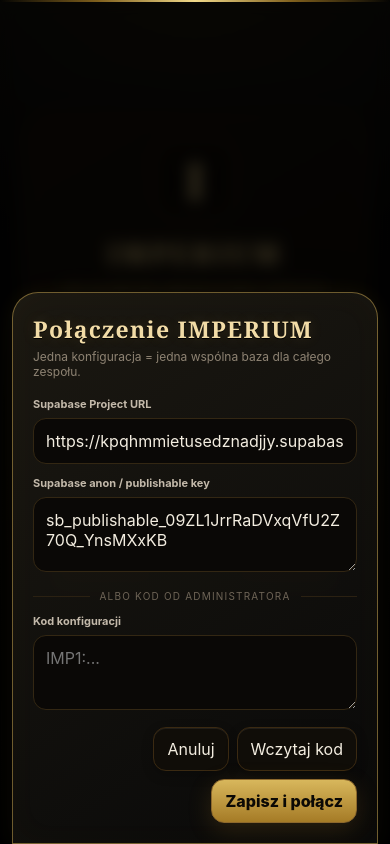
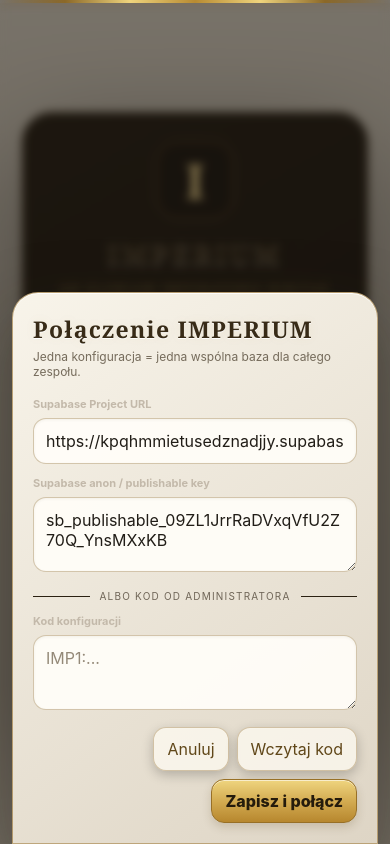
Before and after one commit to maestodreams-del/imperium, a plain HTML site: page android-wrapper/app/src/main/assets/index.html in a window 390 px wide. Both pictures are taken after a click on the button "Konfiguracja serwera". Drawn offline with Linux system fonts and the light colour scheme.

Commit message:
Update styles.css

```diff
--- a/android-wrapper/app/src/main/assets/styles.css
+++ b/android-wrapper/app/src/main/assets/styles.css
@@ -419,3 +419,393 @@ body::before {
     max-width: 100%;
   }
 }
+/* =========================================================
+   IMPERIUM LIGHT GOLD
+   Lux • Aurum • Ordo
+   ========================================================= */
+
+:root {
+  --light-gold: #c89b3c;
+  --light-gold-bright: #e4c36a;
+  --light-gold-deep: #8c6723;
+
+  --light-bg: #d8d2c5;
+  --light-surface: #f2eee5;
+  --light-surface-2: #e7e0d3;
+
+  --light-text: #211d17;
+  --light-muted: #756b5b;
+  --light-border: rgba(139, 103, 35, .34);
+}
+
+/* GŁÓWNE TŁO */
+
+html,
+body {
+  background:
+    radial-gradient(
+      circle at 50% 0%,
+      rgba(255, 239, 190, .35),
+      transparent 34%
+    ),
+    linear-gradient(
+      180deg,
+      #d9d3c7 0%,
+      #c7c0b3 100%
+    ) !important;
+
+  color: var(--light-text);
+}
+
+/* DELIKATNY IMPERIALNY WZÓR */
+
+body::after {
+  content: "";
+  position: fixed;
+  inset: 0;
+  pointer-events: none;
+  z-index: -1;
+
+  background-image:
+    linear-gradient(
+      30deg,
+      rgba(126, 94, 32, .025) 12%,
+      transparent 12.5%,
+      transparent 87%,
+      rgba(126, 94, 32, .025) 87.5%
+    );
+
+  background-size: 42px 42px;
+}
+
+/* ZŁOTA LINIA */
+
+body::before {
+  height: 3px !important;
+
+  background:
+    linear-gradient(
+      90deg,
+      transparent,
+      #8b6828,
+      #efd47d,
+      #b88b32,
+      #efd47d,
+      #8b6828,
+      transparent
+    ) !important;
+
+  box-shadow:
+    0 1px 8px rgba(119, 84, 22, .30);
+}
+
+/* GŁÓWNE PANELE */
+
+.panel,
+.card,
+.task,
+.hero,
+.modal {
+  color: var(--light-text) !important;
+
+  background:
+    linear-gradient(
+      145deg,
+      rgba(250, 247, 239, .98),
+      rgba(231, 224, 210, .98)
+    ) !important;
+
+  border:
+    1px solid rgba(145, 108, 40, .34) !important;
+
+  box-shadow:
+    0 8px 24px rgba(64, 51, 31, .13),
+    inset 0 1px 0 rgba(255,255,255,.9) !important;
+}
+
+/* KARTY ZADAŃ */
+
+.task {
+  position: relative;
+  overflow: hidden;
+}
+
+.task::before {
+  width: 4px !important;
+
+  background:
+    linear-gradient(
+      180deg,
+      #efd47d,
+      #b48731,
+      #7c591c
+    ) !important;
+
+  box-shadow:
+    1px 0 8px rgba(151, 107, 29, .25) !important;
+}
+
+/* TYTUŁY */
+
+h1,
+h2,
+h3,
+.brand {
+  color: #382b17 !important;
+
+  text-shadow:
+    0 1px 0 rgba(255,255,255,.9),
+    0 0 12px rgba(170,125,40,.08) !important;
+}
+
+.brand {
+  color: #74521c !important;
+  letter-spacing: .075em;
+}
+
+.motto {
+  color: #886c36 !important;
+  letter-spacing: .16em;
+}
+
+/* TEKST POMOCNICZY */
+
+.subtle,
+.modal-sub,
+small {
+  color: var(--light-muted) !important;
+}
+
+/* POLA */
+
+input,
+textarea,
+select {
+  color: #211d17 !important;
+
+  background:
+    rgba(255, 253, 248, .94) !important;
+
+  border:
+    1px solid rgba(130, 96, 34, .35) !important;
+
+  box-shadow:
+    inset 0 1px 3px rgba(55, 43, 25, .06);
+}
+
+input::placeholder,
+textarea::placeholder {
+  color: #948978 !important;
+}
+
+input:focus,
+textarea:focus,
+select:focus {
+  border-color: #b18431 !important;
+
+  box-shadow:
+    0 0 0 3px rgba(184, 139, 50, .12) !important;
+}
+
+/* PRZYCISKI GŁÓWNE */
+
+button:not(.ghost):not(.dangerbtn),
+.btn:not(.ghost):not(.dangerbtn),
+.goldbtn {
+  color: #241b0c !important;
+
+  background:
+    linear-gradient(
+      180deg,
+      #efd57f 0%,
+      #d2aa50 52%,
+      #b7872e 100%
+    ) !important;
+
+  border:
+    1px solid #987026 !important;
+
+  box-shadow:
+    0 4px 10px rgba(85, 60, 19, .18),
+    inset 0 1px 0 rgba(255,255,255,.60) !important;
+
+  font-weight: 800;
+}
+
+/* PRZYCISKI DRUGORZĘDNE */
+
+button.ghost,
+.btn.ghost {
+  color: #604719 !important;
+
+  background:
+    rgba(255, 252, 244, .70) !important;
+
+  border:
+    1px solid rgba(137, 101, 35, .35) !important;
+}
+
+/* AKTYWNY PRZYCISK / TAB */
+
+button.active,
+.btn.active,
+.tab.active {
+  color: #211708 !important;
+
+  background:
+    linear-gradient(
+      180deg,
+      #f2d987,
+      #c99b3e
+    ) !important;
+
+  border-color: #9d7427 !important;
+
+  box-shadow:
+    0 3px 12px rgba(116, 81, 23, .22) !important;
+}
+
+/* NIKITOCOINY */
+
+.coin,
+.coin-badge,
+.coin-task-box {
+  color: #5e4314 !important;
+
+  background:
+    linear-gradient(
+      145deg,
+      #fff7dc,
+      #e7d29a
+    ) !important;
+
+  border:
+    1px solid rgba(155, 112, 31, .42) !important;
+
+  box-shadow:
+    inset 0 1px 0 rgba(255,255,255,.8),
+    0 4px 12px rgba(93,67,24,.10) !important;
+}
+
+/* STATUSY */
+
+.status-note {
+  color: #5d503b !important;
+
+  background:
+    rgba(218, 201, 165, .38) !important;
+
+  border:
+    1px solid rgba(132, 101, 44, .23) !important;
+}
+
+/* PILNE / OSTRZEŻENIA */
+
+.danger,
+.urgent,
+.dangerbtn {
+  border-color: rgba(139, 55, 55, .50) !important;
+}
+
+.dangerbtn {
+  color: #fff !important;
+
+  background:
+    linear-gradient(
+      180deg,
+      #a74a4a,
+      #793333
+    ) !important;
+}
+
+/* MODAL */
+
+.modal-bg {
+  background:
+    rgba(34, 29, 21, .54) !important;
+
+  backdrop-filter: blur(5px);
+}
+
+.modal {
+  background:
+    linear-gradient(
+      145deg,
+      #f8f4ea,
+      #ded5c5
+    ) !important;
+
+  border:
+    1px solid rgba(145, 105, 35, .55) !important;
+
+  box-shadow:
+    0 25px 70px rgba(37, 30, 19, .36),
+    inset 0 1px 0 rgba(255,255,255,.9) !important;
+}
+
+/* TABELE */
+
+table {
+  background:
+    rgba(248, 245, 237, .75);
+}
+
+th {
+  color: #604719 !important;
+
+  background:
+    rgba(210, 188, 139, .35) !important;
+}
+
+td {
+  color: #332c22 !important;
+  border-color: rgba(119, 94, 51, .15) !important;
+}
+
+/* ZAŁĄCZNIKI */
+
+.filetag,
+.attachment {
+  color: #59431d !important;
+
+  background:
+    rgba(247, 237, 210, .85) !important;
+
+  border-color:
+    rgba(146, 108, 39, .28) !important;
+}
+
+/* MOBILE */
+
+@media (max-width: 700px) {
+
+  body {
+    background:
+      linear-gradient(
+        180deg,
+        #ded8cc,
+        #c9c2b5
+      ) !important;
+  }
+
+  .panel,
+  .card,
+  .task,
+  .hero,
+  .modal {
+    max-width: 100%;
+  }
+
+  .task {
+    box-shadow:
+      0 5px 15px rgba(57,45,27,.12),
+      inset 0 1px 0 rgba(255,255,255,.9) !important;
+  }
+
+  input,
+  textarea,
+  select,
+  button {
+    min-height: 44px;
+  }
+}
```
